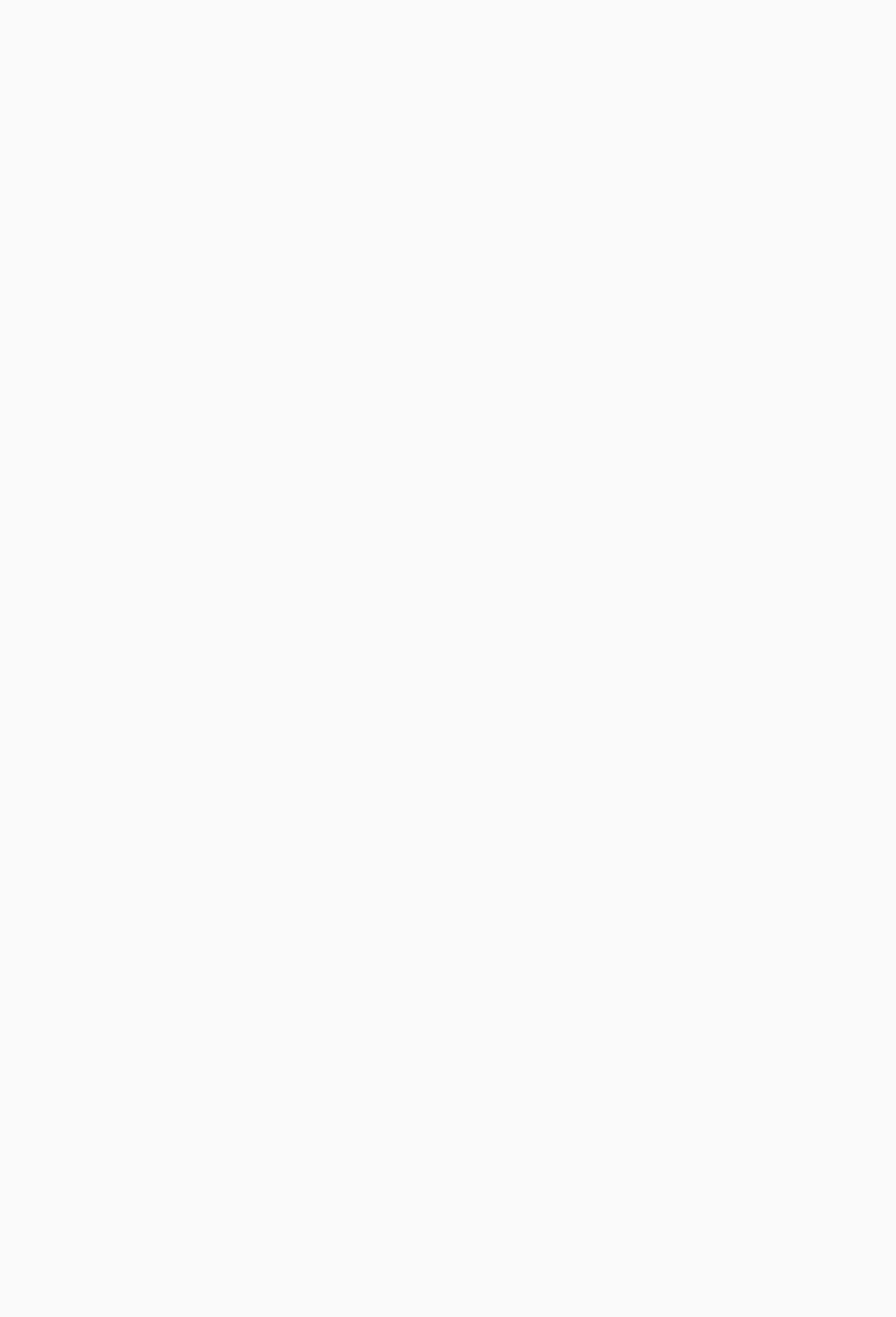
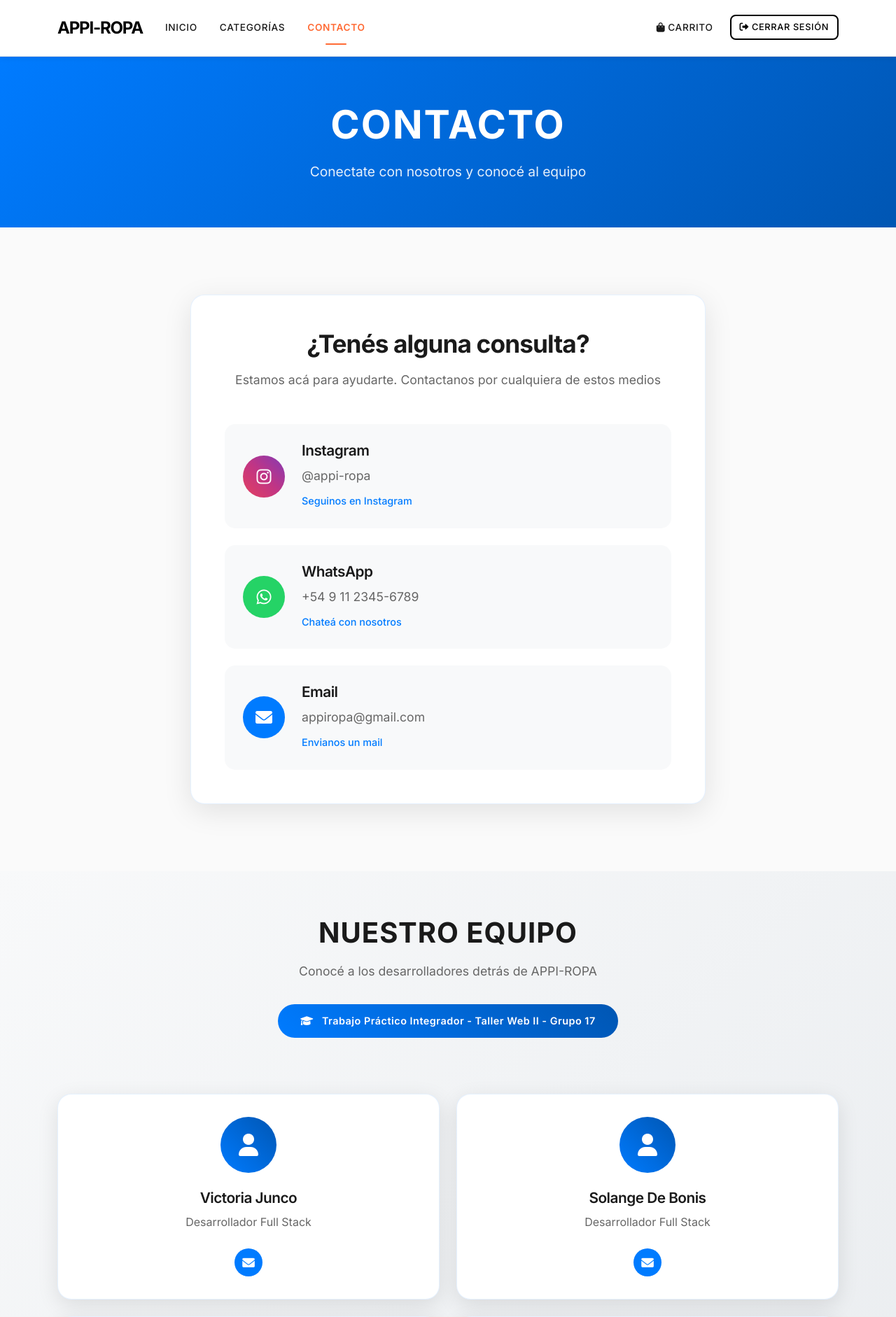
Before and after one commit to Chud50/TpWeb2-Grupo17, an Angular app in the folder TrabajoPractico-Grupo17-front/: page /contacto in a window 1280 px wide. Before the commit this address led to /. Shown: the top 1882 px of the page at 70% size. Before the commit the page ends 800 px from the top, so only its background shows below. Built offline with nearby package versions, Linux system fonts and the light colour scheme.

Commit message:
Se genera vista contacto con logica y datos de los integrantes

```diff
--- a/TrabajoPractico-Grupo17-front/src/app/app.routes.ts
+++ b/TrabajoPractico-Grupo17-front/src/app/app.routes.ts
@@ -4,6 +4,7 @@
 import { RegistroComponent } from './registro/registro';
 import { CarritoComponent } from './carrito/carrito';
 import { CategoriasComponent } from './categorias/categorias';
+import { ContactoComponent } from './contacto/contacto';
 import { authGuard } from './api/services/auth/guards/auth.guard';
 
 export const routes: Routes = [
@@ -24,5 +25,10 @@
         component: CarritoComponent,
         canActivate: [authGuard]
     },
+    {
+        path: 'contacto',
+        component: ContactoComponent
+       // canActivate: [authGuard]
+    },
     { path: '', redirectTo: 'login', pathMatch: 'full' }
 ];
--- /dev/null
+++ b/TrabajoPractico-Grupo17-front/src/app/contacto/contacto.css
@@ -0,0 +1,303 @@
+/* Hero Section */
+.hero-section {
+  background: linear-gradient(135deg, #007bff 0%, #0056b3 100%);
+  color: white;
+  padding: 4rem 0;
+  margin-bottom: 3rem;
+}
+
+.hero-title {
+  font-size: 3.5rem;
+  font-weight: 800;
+  margin-bottom: 1rem;
+  letter-spacing: 2px;
+}
+
+.hero-subtitle {
+  font-size: 1.2rem;
+  opacity: 0.9;
+  margin-bottom: 0;
+}
+
+.fade-in-up {
+  animation: fadeInUp 0.8s ease-out;
+}
+
+@keyframes fadeInUp {
+  from {
+    opacity: 0;
+    transform: translateY(30px);
+  }
+  to {
+    opacity: 1;
+    transform: translateY(0);
+  }
+}
+
+/* Contact Section */
+.contact-section {
+  padding: 3rem 0;
+  margin-bottom: 3rem;
+}
+
+.contact-card {
+  background: white;
+  border-radius: 20px;
+  padding: 3rem;
+  box-shadow: 0 10px 40px rgba(0, 0, 0, 0.1);
+  border: 1px solid rgba(0, 123, 255, 0.1);
+}
+
+.contact-header {
+  text-align: center;
+  margin-bottom: 3rem;
+}
+
+.contact-title {
+  font-size: 2.2rem;
+  font-weight: 700;
+  color: #1a1a1a;
+  margin-bottom: 1rem;
+}
+
+.contact-description {
+  font-size: 1.1rem;
+  color: #666;
+  margin-bottom: 0;
+}
+
+.contact-methods {
+  display: flex;
+  flex-direction: column;
+  gap: 1.5rem;
+}
+
+.contact-item {
+  display: flex;
+  align-items: center;
+  padding: 1.5rem;
+  border-radius: 15px;
+  background: #f8f9fa;
+  border: 2px solid transparent;
+  cursor: pointer;
+  transition: all 0.3s ease;
+}
+
+.contact-item:hover {
+  transform: translateY(-3px);
+  box-shadow: 0 8px 25px rgba(0, 0, 0, 0.15);
+  border-color: #007bff;
+  background: white;
+}
+
+.contact-icon {
+  width: 60px;
+  height: 60px;
+  border-radius: 50%;
+  display: flex;
+  align-items: center;
+  justify-content: center;
+  margin-right: 1.5rem;
+  font-size: 1.5rem;
+  color: white;
+}
+
+.contact-icon.instagram {
+  background: linear-gradient(45deg, #E4405F, #C13584, #833AB4);
+}
+
+.contact-icon.whatsapp {
+  background: #25D366;
+}
+
+.contact-icon.email {
+  background: #007bff;
+}
+
+.contact-info h4 {
+  font-size: 1.3rem;
+  font-weight: 600;
+  margin-bottom: 0.5rem;
+  color: #1a1a1a;
+}
+
+.contact-info p {
+  font-size: 1.1rem;
+  color: #666;
+  margin-bottom: 0.5rem;
+}
+
+.contact-action {
+  font-size: 0.9rem;
+  color: #007bff;
+  font-weight: 500;
+}
+
+/* Team Section */
+.team-section {
+  padding: 4rem 0;
+  background: linear-gradient(135deg, #f8f9fa 0%, #e9ecef 100%);
+}
+
+.team-title {
+  font-size: 2.5rem;
+  font-weight: 800;
+  color: #1a1a1a;
+  margin-bottom: 1rem;
+  letter-spacing: 1px;
+}
+
+.team-subtitle {
+  font-size: 1.1rem;
+  color: #666;
+  margin-bottom: 2rem;
+}
+
+.academic-badge {
+  display: inline-block;
+  background: linear-gradient(45deg, #007bff, #0056b3);
+  color: white;
+  padding: 0.8rem 2rem;
+  border-radius: 50px;
+  font-weight: 600;
+  font-size: 0.9rem;
+  letter-spacing: 0.5px;
+  margin-bottom: 2rem;
+}
+
+.team-card {
+  background: white;
+  border-radius: 20px;
+  padding: 2rem;
+  text-align: center;
+  box-shadow: 0 8px 30px rgba(0, 0, 0, 0.1);
+  border: 1px solid rgba(0, 123, 255, 0.1);
+  transition: all 0.3s ease;
+  height: 100%;
+}
+
+.team-card:hover {
+  transform: translateY(-5px);
+  box-shadow: 0 15px 40px rgba(0, 0, 0, 0.15);
+}
+
+.team-member-placeholder {
+  width: 80px;
+  height: 80px;
+  border-radius: 50%;
+  background: linear-gradient(45deg, #007bff, #0056b3);
+  display: flex;
+  align-items: center;
+  justify-content: center;
+  margin: 0 auto 1.5rem auto;
+  font-size: 2rem;
+  color: white;
+}
+
+.team-info {
+  flex: 1;
+}
+
+.member-name {
+  font-size: 1.3rem;
+  font-weight: 600;
+  color: #1a1a1a;
+  margin-bottom: 0.5rem;
+}
+
+.member-role {
+  color: #666;
+  font-size: 1rem;
+  margin-bottom: 1.5rem;
+}
+
+.member-contact {
+  display: flex;
+  justify-content: center;
+  gap: 1rem;
+}
+
+.contact-link {
+  width: 40px;
+  height: 40px;
+  border-radius: 50%;
+  display: flex;
+  align-items: center;
+  justify-content: center;
+  text-decoration: none;
+  color: white;
+  transition: all 0.3s ease;
+  font-size: 1.1rem;
+}
+
+.contact-link:hover {
+  transform: translateY(-2px);
+  box-shadow: 0 5px 15px rgba(0, 0, 0, 0.3);
+}
+
+.email-link {
+  background: #007bff;
+}
+
+.member-placeholder {
+  color: #999;
+  font-style: italic;
+  font-size: 0.9rem;
+}
+
+/* Responsive Design */
+@media (max-width: 768px) {
+  .hero-title {
+    font-size: 2.5rem;
+  }
+
+  .hero-subtitle {
+    font-size: 1rem;
+  }
+
+  .contact-card {
+    padding: 2rem;
+  }
+
+  .contact-item {
+    flex-direction: column;
+    text-align: center;
+    padding: 1.5rem 1rem;
+  }
+
+  .contact-icon {
+    margin-right: 0;
+    margin-bottom: 1rem;
+  }
+
+  .team-title {
+    font-size: 2rem;
+  }
+
+  .academic-badge {
+    font-size: 0.8rem;
+    padding: 0.6rem 1.5rem;
+  }
+
+  .team-card {
+    padding: 1.5rem;
+  }
+}
+
+@media (max-width: 480px) {
+  .hero-section {
+    padding: 3rem 0;
+  }
+
+  .contact-card {
+    padding: 1.5rem;
+  }
+
+  .contact-title {
+    font-size: 1.8rem;
+  }
+
+  .team-card {
+    padding: 1rem;
+  }
+}
--- /dev/null
+++ b/TrabajoPractico-Grupo17-front/src/app/contacto/contacto.html
@@ -0,0 +1,100 @@
+<!-- Navegación -->
+<app-navbar activeRoute="contacto"></app-navbar>
+
+<!-- Hero Section -->
+<section class="hero-section">
+  <div class="container text-center">
+    <h1 class="hero-title fade-in-up">CONTACTO</h1>
+    <p class="hero-subtitle fade-in-up">Conectate con nosotros y conocé al equipo</p>
+  </div>
+</section>
+
+<!-- Información de Contacto -->
+<section class="contact-section">
+  <div class="container">
+    <div class="row justify-content-center">
+      <div class="col-lg-8">
+        <div class="contact-card">
+          <div class="contact-header">
+            <h2 class="contact-title">¿Tenés alguna consulta?</h2>
+            <p class="contact-description">Estamos acá para ayudarte. Contactanos por cualquiera de estos medios</p>
+          </div>
+
+          <div class="contact-methods">
+            <div class="contact-item" (click)="abrirInstagram()">
+              <div class="contact-icon instagram">
+                <i class="fab fa-instagram"></i>
+              </div>
+              <div class="contact-info">
+                <h4>Instagram</h4>
+                <p>&#64;appi-ropa</p>
+                <span class="contact-action">Seguinos en Instagram</span>
+              </div>
+            </div>
+
+            <div class="contact-item" (click)="abrirWhatsApp()">
+              <div class="contact-icon whatsapp">
+                <i class="fab fa-whatsapp"></i>
+              </div>
+              <div class="contact-info">
+                <h4>WhatsApp</h4>
+                <p>+54 9 11 2345-6789</p>
+                <span class="contact-action">Chateá con nosotros</span>
+              </div>
+            </div>
+
+            <div class="contact-item" (click)="enviarEmail()">
+              <div class="contact-icon email">
+                <i class="fas fa-envelope"></i>
+              </div>
+              <div class="contact-info">
+                <h4>Email</h4>
+                <p>appiropa&#64;gmail.com</p>
+                <span class="contact-action">Envianos un mail</span>
+              </div>
+            </div>
+          </div>
+        </div>
+      </div>
+    </div>
+  </div>
+</section>
+
+<!-- Equipo de Desarrollo -->
+<section class="team-section">
+  <div class="container">
+    <div class="text-center mb-5">
+      <h2 class="team-title">NUESTRO EQUIPO</h2>
+      <p class="team-subtitle">Conocé a los desarrolladores detrás de APPI-ROPA</p>
+      <div class="academic-badge">
+        <i class="fas fa-graduation-cap me-2"></i>
+        Trabajo Práctico Integrador - Taller Web II - Grupo 17
+      </div>
+    </div>
+
+    <div class="row">
+      <div class="col-lg-6 col-md-6 mb-4" *ngFor="let integrante of integrantes; let i = index">
+        <div class="team-card">
+          <div class="team-member-placeholder">
+            <i class="fas fa-user"></i>
+          </div>
+          <div class="team-info">
+            <h4 class="member-name">
+              {{ integrante.nombre }} {{ integrante.apellido }}
+            </h4>
+            <p class="member-role">Desarrollador Full Stack</p>
+
+            <div class="member-contact">
+              <a [href]="'mailto:' + integrante.email" class="contact-link email-link">
+                <i class="fas fa-envelope"></i>
+              </a>
+            </div>
+          </div>
+        </div>
+      </div>
+    </div>
+  </div>
+</section>
+
+<!-- Footer -->
+<app-footer></app-footer>
--- /dev/null
+++ b/TrabajoPractico-Grupo17-front/src/app/contacto/contacto.ts
@@ -0,0 +1,54 @@
+import { Component } from '@angular/core';
+import { CommonModule } from '@angular/common';
+import { NavbarComponent } from '../shared/navbar/navbar';
+import { FooterComponent } from '../shared/footer/footer';
+
+@Component({
+  selector: 'app-contacto',
+  standalone: true,
+  imports: [CommonModule, NavbarComponent, FooterComponent],
+  templateUrl: './contacto.html',
+  styleUrl: './contacto.css'
+})
+export class ContactoComponent {
+
+  integrantes = [
+    {
+      nombre: 'Victoria',
+      apellido: 'Junco',
+      email: 'vjunco304@alumno.unlam.edu.ar'
+    },
+    {
+      nombre: 'Solange',
+      apellido: 'De Bonis',
+      email: 'sdebonis@alumno.unlam.edu.ar'
+    },
+    {
+      nombre: 'Pablo',
+      apellido: 'Stadtner',
+      email: 'pstadtner@alumno.unlam.edu.ar'
+    },
+    {
+      nombre: 'Guido',
+      apellido: 'Sersewitz',
+      email: 'gsersewitz@alumno.unlam.edu.ar'
+    }
+  ];
+
+  constructor() {}
+
+  abrirWhatsApp() {
+    const numero = '5491123456789'; // Número falso
+    const mensaje = 'Hola! Me interesa conocer más sobre los productos de APPI-ROPA';
+    const url = `https://wa.me/${numero}?text=${encodeURIComponent(mensaje)}`;
+    window.open(url, '_blank');
+  }
+
+  abrirInstagram() {
+    window.open('https://instagram.com/appi-ropa', '_blank');
+  }
+
+  enviarEmail() {
+    window.open('mailto:appiropa@gmail.com?subject=Consulta sobre productos APPI-ROPA', '_blank');
+  }
+}
--- a/TrabajoPractico-Grupo17-front/src/app/shared/navbar/navbar.html
+++ b/TrabajoPractico-Grupo17-front/src/app/shared/navbar/navbar.html
@@ -22,7 +22,11 @@
           </a>
         </li>
         <li class="nav-item">
-          <a class="nav-link" href="#">Contacto</a>
+          <a class="nav-link"
+             [class.active]="isActiveRoute('contacto')"
+             (click)="navegarA('/contacto')">
+            Contacto
+          </a>
         </li>
       </ul>
       <ul class="navbar-nav">
```
